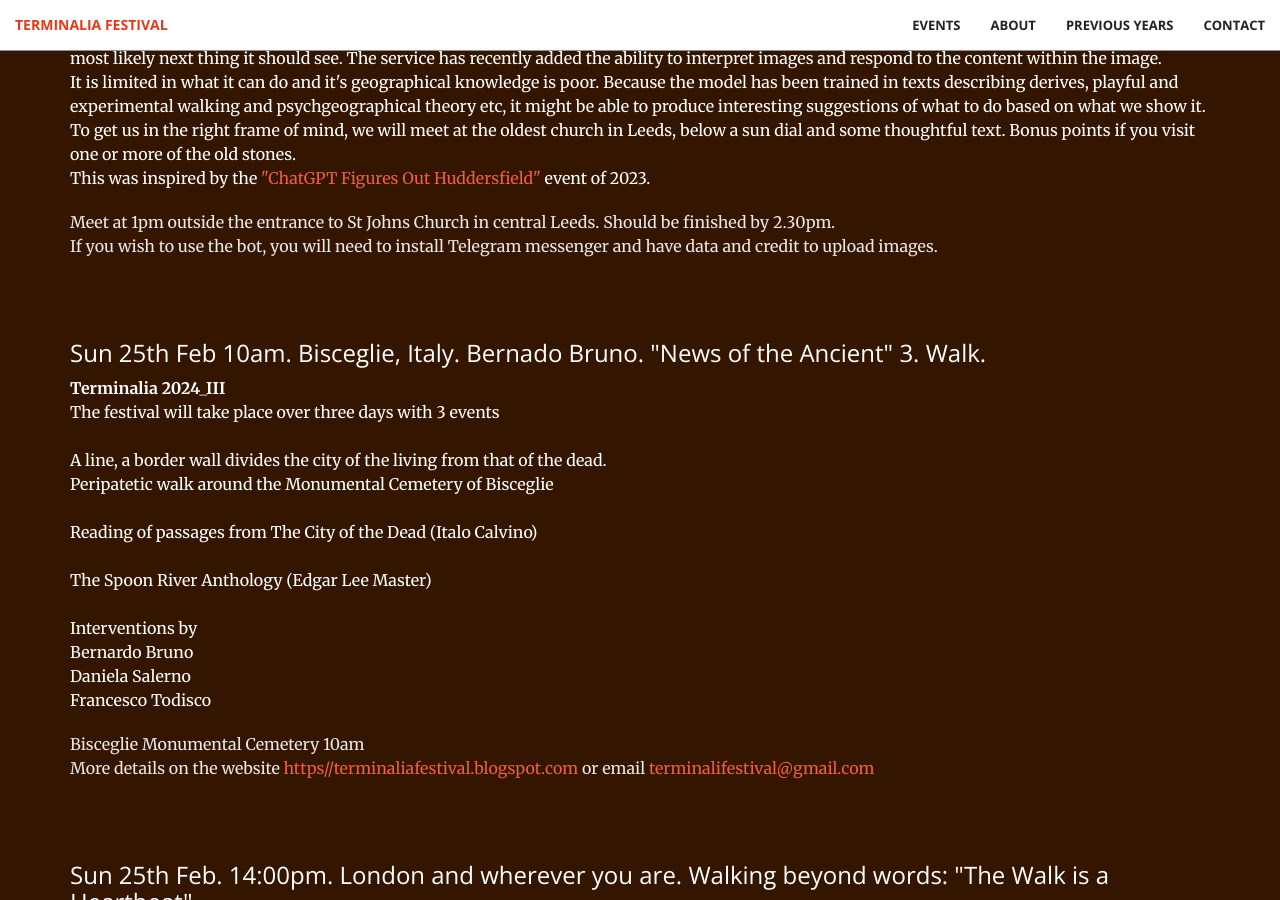
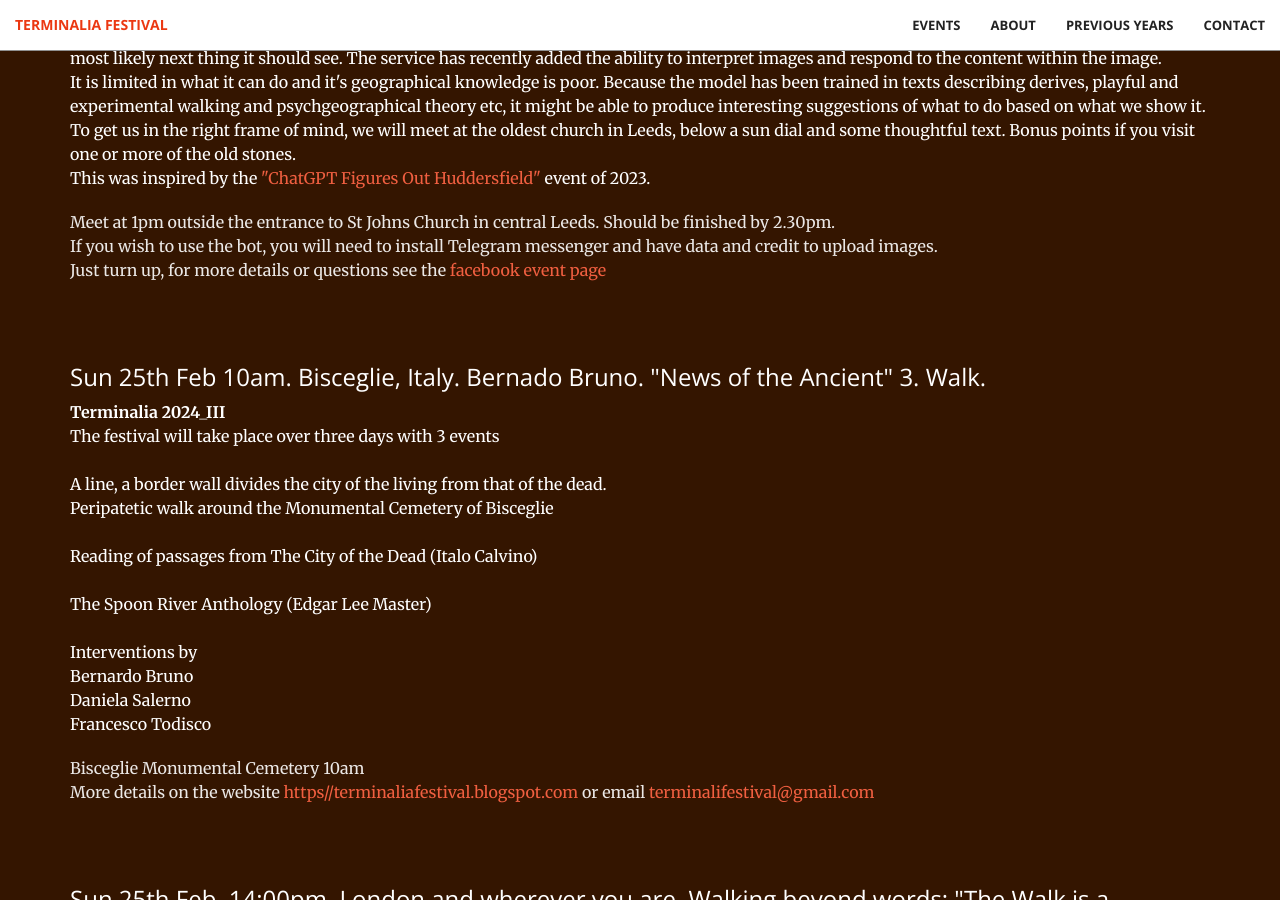
Before and after one commit to timwaters/terminalia, a Jekyll site: the page built from index.html, in a window 1280 px wide and 900 px high, scrolled down 8927 px. Built offline with Jekyll 4.4.1, drawn with Linux system fonts in a browser that asks for light colours.

Commit message:
add link to facebook event link for leeds

```diff
--- a/_includes/events.html
+++ b/_includes/events.html
@@ -300,6 +300,7 @@
         <p class="text-faded">
           Meet at 1pm outside the entrance to St Johns Church in central Leeds. Should be finished by 2.30pm. <br />
           If you wish to use the bot, you will need to install Telegram messenger and have data and credit to upload images. <br />
+          Just turn up, for more details or questions see the <a href="https://www.facebook.com/events/307563382316427">facebook event page </a>
         </p>
       </div>
 
```
